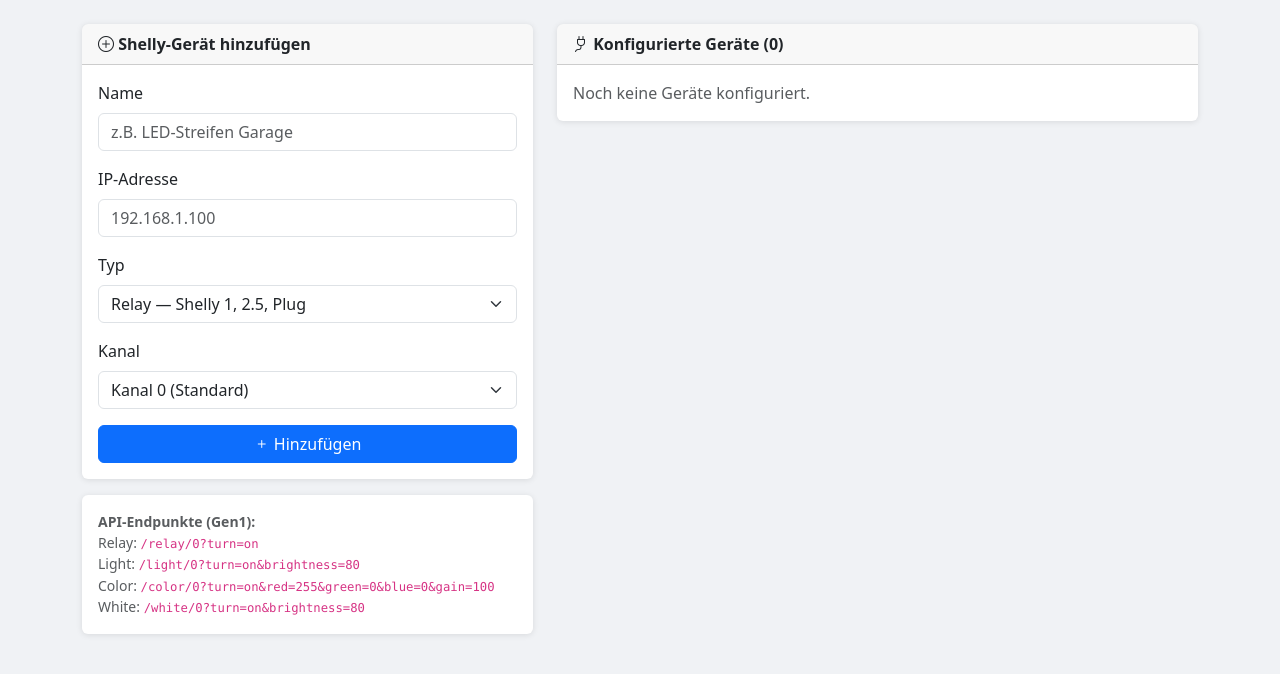
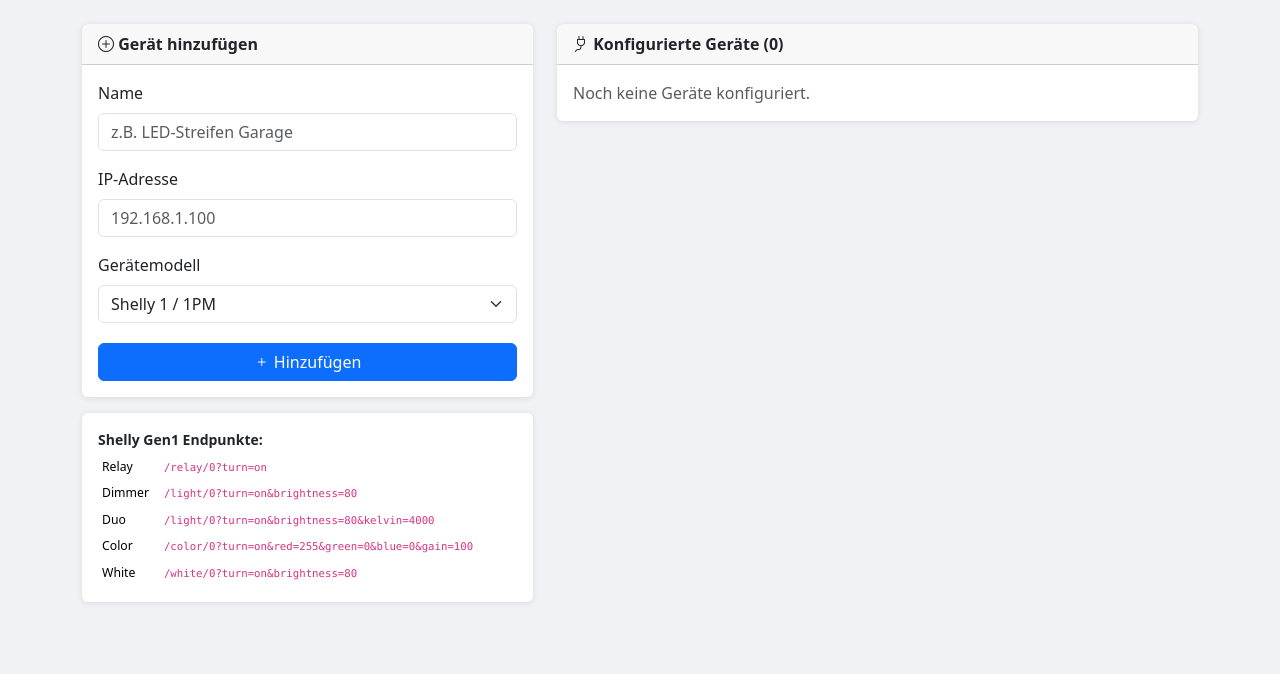
Before and after one commit to drunkler/Divera247-SmartHome, a Flask app: page /devices in a window 1280 px wide. Shown: the part 58-732 px from the top of the page. Run offline with Flask 3, Linux system fonts and the light colour scheme; the visitor is signed in with stand-in values (Sample User, id 1).

Commit message:
Support all Shelly Gen1 devices with full API coverage
shelly.py: MODELS dict maps 11 device models to api_type + channel count.
Supports relay/dimmer/duo/color/white with correct endpoints and params
(brightness, kelvin 3000-6500K for Duo, RGB+white+gain for color).

config.py: stores model, api_type, alarm_color_temp per device.

app.py: passes shelly_models to template, handles color_temp in forms.

devices.html: model dropdown grouped by capability; JS auto-updates
channel selector and shows only relevant fields per type; test button
displays brightness, kelvin, RGB depending on device type.

Co-Authored-By: Claude Sonnet 4.6 <noreply@anthropic.com>

```diff
--- a/app.py
+++ b/app.py
@@ -253,22 +253,25 @@ def devices():
     if request.method == "POST":
         name = request.form.get("name", "").strip()
         ip = request.form.get("ip", "").strip()
-        dev_type = request.form.get("type", "relay")
+        model = request.form.get("model", "shelly1")
         channel = request.form.get("channel", 0)
         brightness = request.form.get("alarm_brightness", 100)
         color_hex = request.form.get("alarm_color_hex", "#ff0000")
         white = int(request.form.get("alarm_white", 0))
+        color_temp = int(request.form.get("alarm_color_temp", 4000))
         if name and ip:
             alarm_color = _color_from_hex(color_hex)
             alarm_color["white"] = white
-            cfg_module.add_device(cfg, name, ip, dev_type, channel,
+            cfg_module.add_device(cfg, name, ip, model, channel,
                                   alarm_brightness=brightness,
-                                  alarm_color=alarm_color)
+                                  alarm_color=alarm_color,
+                                  alarm_color_temp=color_temp)
             flash(f"Gerät '{name}' hinzugefügt.", "success")
         else:
             flash("Name und IP sind Pflichtfelder.", "danger")
         return redirect(url_for("devices"))
-    return render_template("devices.html", cfg=cfg, state=state)
+    from shelly import MODELS
+    return render_template("devices.html", cfg=cfg, state=state, shelly_models=MODELS)
 
 
 @app.route("/devices/edit/<device_id>", methods=["POST"])
@@ -278,11 +281,13 @@ def edit_device(device_id):
     brightness = int(request.form.get("alarm_brightness", 100))
     color_hex = request.form.get("alarm_color_hex", "#ff0000")
     white = int(request.form.get("alarm_white", 0))
+    color_temp = int(request.form.get("alarm_color_temp", 4000))
     alarm_color = _color_from_hex(color_hex)
     alarm_color["white"] = white
     cfg_module.update_device(cfg, device_id,
                              alarm_brightness=brightness,
-                             alarm_color=alarm_color)
+                             alarm_color=alarm_color,
+                             alarm_color_temp=color_temp)
     flash("Einstellungen gespeichert.", "success")
     return redirect(url_for("devices"))
 
--- a/templates/devices.html
+++ b/templates/devices.html
@@ -1,11 +1,20 @@
 {% extends "base.html" %}
 {% block content %}
+
+{# Modell-Daten für JS #}
+<script>
+const MODELS = {
+  {% for key, (api_type, max_ch, label) in shelly_models.items() %}
+  "{{ key }}": { type: "{{ api_type }}", channels: {{ max_ch }}, label: "{{ label }}" },
+  {% endfor %}
+};
+</script>
 
 <div class="row g-4">
   <!-- Gerät hinzufügen -->
   <div class="col-lg-5">
     <div class="card">
-      <div class="card-header fw-bold"><i class="bi bi-plus-circle"></i> Shelly-Gerät hinzufügen</div>
+      <div class="card-header fw-bold"><i class="bi bi-plus-circle"></i> Gerät hinzufügen</div>
       <div class="card-body">
         <form method="post" id="addForm">
           <div class="mb-3">
@@ -18,57 +27,91 @@
                    pattern="^(\d{1,3}\.){3}\d{1,3}$">
           </div>
           <div class="mb-3">
-            <label class="form-label">Typ</label>
-            <select class="form-select" name="type" id="addType" onchange="updateFields('add')">
-              <option value="relay">Relay — Shelly 1, 2.5, Plug</option>
-              <option value="light">Light — Shelly Bulb, Duo</option>
-              <option value="color">Color — Shelly RGBW2 (Farbmodus)</option>
-              <option value="white">White — Shelly RGBW2 (Weißkanal)</option>
+            <label class="form-label">Gerätemodell</label>
+            <select class="form-select" name="model" id="addModel" onchange="onModelChange('add')">
+              <optgroup label="Relay (Ein/Aus)">
+                <option value="shelly1">Shelly 1 / 1PM</option>
+                <option value="shelly2">Shelly 2 / 2.5</option>
+                <option value="shelly4pro">Shelly 4Pro</option>
+                <option value="plug">Shelly Plug / Plug S</option>
+                <option value="uni">Shelly UNI</option>
+              </optgroup>
+              <optgroup label="Dimmer (Helligkeit)">
+                <option value="dimmer">Shelly Dimmer 1 / 2</option>
+                <option value="vintage">Shelly Vintage</option>
+              </optgroup>
+              <optgroup label="Weißlicht (Helligkeit + Farbtemperatur)">
+                <option value="duo">Shelly Duo</option>
+              </optgroup>
+              <optgroup label="RGB / RGBW (Farbe)">
+                <option value="bulb">Shelly Bulb</option>
+                <option value="rgbw2_color">Shelly RGBW2 – Farbmodus</option>
+              </optgroup>
+              <optgroup label="Weißkanal">
+                <option value="rgbw2_white">Shelly RGBW2 – Weißkanal</option>
+              </optgroup>
             </select>
           </div>
-          <div class="mb-3">
+          <div class="mb-3" id="add-channel-wrap">
             <label class="form-label">Kanal</label>
-            <select class="form-select" name="channel">
-              <option value="0">Kanal 0 (Standard)</option>
-              <option value="1">Kanal 1</option>
-              <option value="2">Kanal 2</option>
-              <option value="3">Kanal 3</option>
-            </select>
+            <select class="form-select" name="channel" id="addChannel"></select>
+            <div class="form-text" id="add-channel-hint"></div>
           </div>
 
-          <!-- Helligkeit (light, color, white) -->
-          <div class="mb-3 field-brightness" id="add-brightness" style="display:none">
+          <!-- Helligkeit -->
+          <div class="mb-3" id="add-brightness" style="display:none">
             <label class="form-label">Helligkeit bei Einsatz (%)</label>
-            <input type="range" class="form-range" name="alarm_brightness" min="1" max="100" value="100"
-                   oninput="this.nextElementSibling.textContent = this.value + '%'">
-            <span class="text-muted small">100%</span>
+            <div class="d-flex align-items-center gap-3">
+              <input type="range" class="form-range" name="alarm_brightness" min="1" max="100" value="100"
+                     oninput="document.getElementById('add-bval').textContent=this.value+'%'">
+              <span id="add-bval" class="text-muted small" style="min-width:40px">100%</span>
+            </div>
           </div>
 
-          <!-- Farbe (color) -->
-          <div class="mb-3 field-color" id="add-color" style="display:none">
-            <label class="form-label">Farbe bei Einsatz</label>
+          <!-- Farbtemperatur (Duo) -->
+          <div class="mb-3" id="add-kelvin" style="display:none">
+            <label class="form-label">Farbtemperatur bei Einsatz (Kelvin)</label>
             <div class="d-flex align-items-center gap-3">
-              <input type="color" class="form-control form-control-color" name="alarm_color_hex" value="#ff0000" style="width:60px">
-              <span class="text-muted small">RGB-Farbe</span>
+              <input type="range" class="form-range" name="alarm_color_temp" min="3000" max="6500" step="100" value="4000"
+                     oninput="document.getElementById('add-kval').textContent=this.value+'K'">
+              <span id="add-kval" class="text-muted small" style="min-width:50px">4000K</span>
+            </div>
+            <div class="d-flex justify-content-between form-text mt-1">
+              <span>🟡 3000K warm</span><span>⚪ 6500K kalt</span>
             </div>
           </div>
-          <div class="mb-3 field-white" id="add-white" style="display:none">
-            <label class="form-label">Warmweiß-Anteil (0–255)</label>
-            <input type="number" class="form-control" name="alarm_white" min="0" max="255" value="0">
+
+          <!-- RGB-Farbe -->
+          <div id="add-color" style="display:none">
+            <div class="mb-3">
+              <label class="form-label">Farbe bei Einsatz (RGB)</label>
+              <div class="d-flex align-items-center gap-3">
+                <input type="color" class="form-control form-control-color" name="alarm_color_hex" value="#ff0000" style="width:60px">
+                <span class="text-muted small">Klick zum Ändern</span>
+              </div>
+            </div>
+            <div class="mb-3">
+              <label class="form-label">Warmweiß-Kanal (W, 0–255)</label>
+              <input type="number" class="form-control" name="alarm_white" min="0" max="255" value="0">
+            </div>
           </div>
 
-          <button type="submit" class="btn btn-primary w-100"><i class="bi bi-plus"></i> Hinzufügen</button>
+          <button type="submit" class="btn btn-primary w-100 mt-1"><i class="bi bi-plus"></i> Hinzufügen</button>
         </form>
       </div>
     </div>
 
+    <!-- API-Referenz -->
     <div class="card mt-3">
       <div class="card-body small text-muted">
-        <strong>API-Endpunkte (Gen1):</strong><br>
-        Relay: <code>/relay/0?turn=on</code><br>
-        Light: <code>/light/0?turn=on&brightness=80</code><br>
-        Color: <code>/color/0?turn=on&red=255&green=0&blue=0&gain=100</code><br>
-        White: <code>/white/0?turn=on&brightness=80</code>
+        <strong class="text-dark">Shelly Gen1 Endpunkte:</strong>
+        <table class="table table-sm table-borderless mb-0 mt-1 small">
+          <tr><td>Relay</td><td><code>/relay/0?turn=on</code></td></tr>
+          <tr><td>Dimmer</td><td><code>/light/0?turn=on&brightness=80</code></td></tr>
+          <tr><td>Duo</td><td><code>/light/0?turn=on&brightness=80&kelvin=4000</code></td></tr>
+          <tr><td>Color</td><td><code>/color/0?turn=on&red=255&green=0&blue=0&gain=100</code></td></tr>
+          <tr><td>White</td><td><code>/white/0?turn=on&brightness=80</code></td></tr>
+        </table>
       </div>
     </div>
   </div>
@@ -80,69 +123,93 @@
       {% if cfg.shelly_devices %}
         <ul class="list-group list-group-flush">
           {% for dev in cfg.shelly_devices %}
+            {% set api_type = dev.api_type or dev.type %}
             {% set c = dev.alarm_color if dev.alarm_color else {} %}
-            {% set hex_color = "#{:02x}{:02x}{:02x}".format(c.get('red',255), c.get('green',0), c.get('blue',0)) %}
+            {% set hex_color = "#{:02x}{:02x}{:02x}".format(c.get('red',255)|int, c.get('green',0)|int, c.get('blue',0)|int) %}
             <li class="list-group-item">
               <div class="d-flex align-items-start justify-content-between">
                 <div>
                   <strong>{{ dev.name }}</strong>
-                  <span class="badge bg-secondary ms-1">{{ dev.type }}</span>
-                  <span class="badge bg-light text-dark ms-1">Kanal {{ dev.channel }}</span>
+                  <span class="badge bg-secondary ms-1">{{ dev.model or dev.type }}</span>
+                  <span class="badge bg-light text-dark border ms-1">Kanal {{ dev.channel }}</span>
                   <div class="text-muted small mt-1">
                     <i class="bi bi-hdd-network"></i> {{ dev.ip }}
-                    {% if dev.type in ['light', 'white', 'color'] %}
+                    {% if api_type in ['dimmer', 'duo', 'color', 'white', 'light'] %}
                       &nbsp;·&nbsp;<i class="bi bi-brightness-high"></i> {{ dev.alarm_brightness or 100 }}%
                     {% endif %}
-                    {% if dev.type == 'color' %}
+                    {% if api_type == 'duo' %}
+                      &nbsp;·&nbsp;<i class="bi bi-thermometer-half"></i> {{ dev.alarm_color_temp or 4000 }}K
+                    {% endif %}
+                    {% if api_type == 'color' %}
                       &nbsp;·&nbsp;
-                      <span style="display:inline-block;width:14px;height:14px;border-radius:3px;background:{{ hex_color }};vertical-align:middle;border:1px solid #ccc"></span>
+                      <span style="display:inline-block;width:13px;height:13px;border-radius:3px;background:{{ hex_color }};vertical-align:middle;border:1px solid #bbb"></span>
                       {{ hex_color }}
-                      {% if c.get('white', 0) %}&nbsp;W:{{ c.white }}{% endif %}
+                      {% if c.get('white', 0) %}&nbsp;W:{{ c.get('white',0) }}{% endif %}
                     {% endif %}
                   </div>
                 </div>
-                <div class="d-flex gap-2">
-                  <button class="btn btn-outline-secondary btn-sm" onclick="testDevice('{{ dev.id }}', this)">
+                <div class="d-flex gap-2 flex-shrink-0">
+                  <button class="btn btn-outline-secondary btn-sm" title="Verbindung testen"
+                          onclick="testDevice('{{ dev.id }}', this)">
                     <i class="bi bi-wifi"></i>
                   </button>
-                  <button class="btn btn-outline-primary btn-sm" data-bs-toggle="collapse"
-                          data-bs-target="#edit_{{ dev.id }}">
+                  {% if api_type in ['dimmer', 'duo', 'color', 'white', 'light'] %}
+                  <button class="btn btn-outline-primary btn-sm" title="Bearbeiten"
+                          data-bs-toggle="collapse" data-bs-target="#edit_{{ dev.id }}">
                     <i class="bi bi-pencil"></i>
                   </button>
+                  {% endif %}
                   <a href="/devices/delete/{{ dev.id }}"
                      onclick="return confirm('Gerät \'{{ dev.name }}\' wirklich entfernen?')"
-                     class="btn btn-outline-danger btn-sm">
+                     class="btn btn-outline-danger btn-sm" title="Entfernen">
                     <i class="bi bi-trash"></i>
                   </a>
                 </div>
               </div>
 
-              <!-- Inline-Edit (nur bei Licht/Farb-Typen) -->
-              {% if dev.type in ['light', 'white', 'color'] %}
+              <!-- Inline-Editor -->
+              {% if api_type in ['dimmer', 'duo', 'color', 'white', 'light'] %}
               <div class="collapse mt-3" id="edit_{{ dev.id }}">
-                <form method="post" action="/devices/edit/{{ dev.id }}" class="bg-light p-3 rounded">
-                  <div class="row g-2 align-items-end">
+                <form method="post" action="/devices/edit/{{ dev.id }}" class="bg-light rounded p-3">
+                  <div class="row g-3 align-items-end">
                     <div class="col-12">
-                      <label class="form-label small fw-semibold mb-1">Helligkeit bei Einsatz (%)</label>
-                      <input type="range" class="form-range" name="alarm_brightness"
-                             min="1" max="100" value="{{ dev.alarm_brightness or 100 }}"
-                             oninput="this.nextElementSibling.textContent = this.value + '%'">
-                      <span class="text-muted small">{{ dev.alarm_brightness or 100 }}%</span>
+                      <label class="form-label small fw-semibold mb-1">Helligkeit (%)</label>
+                      <div class="d-flex align-items-center gap-3">
+                        <input type="range" class="form-range" name="alarm_brightness"
+                               min="1" max="100" value="{{ dev.alarm_brightness or 100 }}"
+                               oninput="this.nextElementSibling.textContent=this.value+'%'">
+                        <span class="text-muted small" style="min-width:40px">{{ dev.alarm_brightness or 100 }}%</span>
+                      </div>
                     </div>
-                    {% if dev.type == 'color' %}
-                    <div class="col-sm-6">
-                      <label class="form-label small fw-semibold mb-1">Farbe</label>
+                    {% if api_type == 'duo' %}
+                    <div class="col-12">
+                      <label class="form-label small fw-semibold mb-1">Farbtemperatur (K)</label>
+                      <div class="d-flex align-items-center gap-3">
+                        <input type="range" class="form-range" name="alarm_color_temp"
+                               min="3000" max="6500" step="100" value="{{ dev.alarm_color_temp or 4000 }}"
+                               oninput="this.nextElementSibling.textContent=this.value+'K'">
+                        <span class="text-muted small" style="min-width:50px">{{ dev.alarm_color_temp or 4000 }}K</span>
+                      </div>
+                      <div class="d-flex justify-content-between form-text"><span>🟡 3000K</span><span>⚪ 6500K</span></div>
+                    </div>
+                    <input type="hidden" name="alarm_color_hex" value="{{ hex_color }}">
+                    <input type="hidden" name="alarm_white" value="0">
+                    {% elif api_type == 'color' %}
+                    <div class="col-sm-5">
+                      <label class="form-label small fw-semibold mb-1">Farbe (RGB)</label>
                       <input type="color" class="form-control form-control-color w-100"
                              name="alarm_color_hex" value="{{ hex_color }}">
                     </div>
-                    <div class="col-sm-6">
+                    <div class="col-sm-4">
                       <label class="form-label small fw-semibold mb-1">Warmweiß (0–255)</label>
                       <input type="number" class="form-control form-control-sm"
                              name="alarm_white" min="0" max="255" value="{{ c.get('white', 0) }}">
                     </div>
+                    <input type="hidden" name="alarm_color_temp" value="4000">
                     {% else %}
                     <input type="hidden" name="alarm_color_hex" value="{{ hex_color }}">
-                    <input type="hidden" name="alarm_white" value="{{ c.get('white', 0) }}">
+                    <input type="hidden" name="alarm_white" value="0">
+                    <input type="hidden" name="alarm_color_temp" value="4000">
                     {% endif %}
                     <div class="col-12">
                       <button type="submit" class="btn btn-primary btn-sm w-100">
@@ -169,13 +236,27 @@
 
 {% block scripts %}
 <script>
-function updateFields(prefix) {
-  const type = document.getElementById(prefix + 'Type').value;
-  const showBrightness = ['light', 'white', 'color'].includes(type);
-  const showColor = type === 'color';
-  document.getElementById(prefix + '-brightness').style.display = showBrightness ? '' : 'none';
-  document.getElementById(prefix + '-color').style.display = showColor ? '' : 'none';
-  document.getElementById(prefix + '-white').style.display = showColor ? '' : 'none';
+function onModelChange(prefix) {
+  const model = document.getElementById(prefix + 'Model').value;
+  const m = MODELS[model] || { type: 'relay', channels: 1 };
+
+  // Kanäle aktualisieren
+  const chSel = document.getElementById(prefix + 'Channel');
+  chSel.innerHTML = '';
+  for (let i = 0; i < m.channels; i++) {
+    chSel.innerHTML += `<option value="${i}">Kanal ${i}</option>`;
+  }
+  const chWrap = document.getElementById(prefix + '-channel-wrap');
+  if (chWrap) chWrap.style.display = m.channels > 1 ? '' : 'none';
+
+  // Felder ein-/ausblenden
+  const show = (id, visible) => {
+    const el = document.getElementById(prefix + '-' + id);
+    if (el) el.style.display = visible ? '' : 'none';
+  };
+  show('brightness', ['dimmer', 'duo', 'color', 'white'].includes(m.type));
+  show('kelvin',     m.type === 'duo');
+  show('color',      m.type === 'color');
 }
 
 function testDevice(id, btn) {
@@ -187,11 +268,13 @@ function testDevice(id, btn) {
     .then(d => {
       if (d.ok) {
         const s = d.status;
-        let info = s.ison !== undefined ? (s.ison ? 'AN' : 'AUS') : '';
-        if (s.brightness !== undefined) info += ` · ${s.brightness}%`;
-        if (s.gain !== undefined) info += ` · Gain ${s.gain}%`;
-        if (s.red !== undefined) info += ` · RGB(${s.red},${s.green},${s.blue})`;
-        out.innerHTML = `<span class="text-success"><i class="bi bi-check-circle"></i> Erreichbar — ${info}</span>`;
+        const parts = [];
+        if (s.ison !== undefined) parts.push(s.ison ? '<span class="text-success">AN</span>' : '<span class="text-secondary">AUS</span>');
+        if (s.brightness !== undefined) parts.push(`${s.brightness}%`);
+        if (s.kelvin !== undefined) parts.push(`${s.kelvin}K`);
+        if (s.gain !== undefined) parts.push(`Gain ${s.gain}%`);
+        if (s.red !== undefined) parts.push(`RGB(${s.red},${s.green},${s.blue})`);
+        out.innerHTML = `<span class="text-success"><i class="bi bi-check-circle"></i> Erreichbar</span> · ${parts.join(' · ')}`;
       } else {
         out.innerHTML = `<span class="text-danger"><i class="bi bi-x-circle"></i> ${d.error}</span>`;
       }
@@ -199,5 +282,8 @@ function testDevice(id, btn) {
       btn.innerHTML = '<i class="bi bi-wifi"></i>';
     });
 }
+
+// Initiale Anzeige beim Laden
+onModelChange('add');
 </script>
 {% endblock %}
```
Also changed, not shown: config.py (+8 -3 lines), shelly.py (+37 -15 lines).
